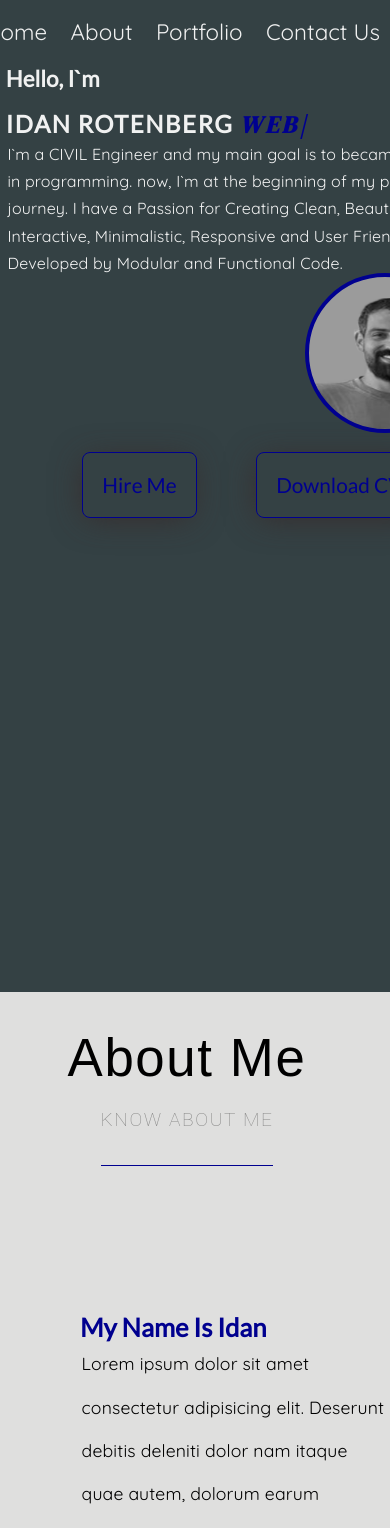
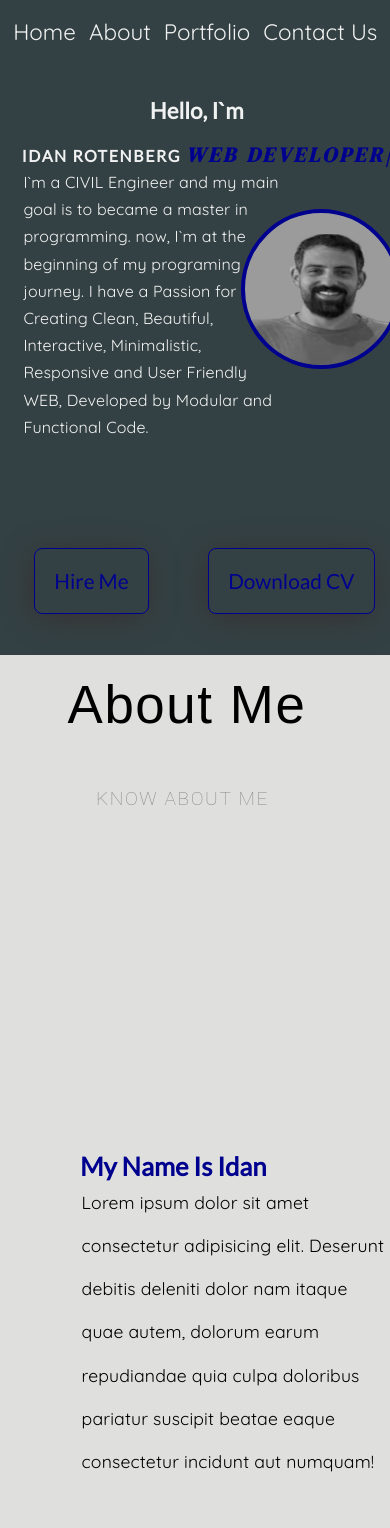
Before and after one commit to Idan3011/Portfolio, a React (Vite) app: page / in a window 390 px wide. Shown: the top 1528 px of the page. Built offline with nearby package versions, Linux system fonts and the light colour scheme.

Commit message:
Add some Responsivity

```diff
--- a/src/App.css
+++ b/src/App.css
@@ -259,3 +259,211 @@ div#footer p {
 
 
 }
+
+@media (max-width: 412px) {
+  ul.navbar {
+    display: flex;
+    margin-left: 9rem;
+    left: 62%;
+    list-style: none;
+    top: 3%;
+    width: 30rem;
+    font-size: 1.4rem;
+    width: 82%;
+    margin-left: 46rem;
+  }
+
+  h4 {
+    margin-left: 11rem;
+    margin-top: 3rem;
+    font-size: larger;
+    font-size: 1.4rem;
+    color: #f7f7f7f7;
+}
+
+div.content-container h2 {
+  margin-left: 3rem;
+    margin-top: 1rem;
+    font-size: larger;
+    font-size: 1rem;
+    color: #f7f7f7f7;
+    width: 100%;
+}
+
+div.content-container h2 span {
+  font-family: 'DM Serif Display', serif;
+  color: #00008f;
+  font-style: italic;
+  font-size: 1.3rem;
+  letter-spacing: 0.2rem;
+}
+  div.content-container p {
+
+      text-align: left;
+      line-height: 1.7rem;
+      letter-spacing: 0.01rem;
+      margin-left: 3.1rem;
+      color: #f7f7f7f7;
+      font-family: 'Quicksand', sans-serif;
+      font-size: 1rem;
+      width: 52%;
+
+  }
+
+  div.img1 {
+    background-image: url(/src/assets/PICS/profile-pic-fotor-bg-remover-20231123125125-modified.png);
+    width: 10rem;
+    height: 10rem;
+    border: 0.3rem solid #00008f;
+    border-radius: 50%;
+    background-repeat: no-repeat center center/cover;
+    background-size: 100% 100%;
+    margin-left: 15rem;
+    margin-top: -17rem;
+}
+
+ul.btns {
+  display: flex;
+  flex-direction: row;
+  position: absolute;
+  width: 35rem;
+  height: 2rem;
+  list-style: none;
+  margin-top: 10rem;
+  margin-left: -3rem;
+  align-items: center;
+}
+
+#home {
+  background: #344144;
+  margin: 0;
+  padding: 1px;
+  color: #f7f7f7f7;
+  font-family: 'Lato', sans-serif;
+  width: 100%;
+  min-height: 70vh;
+}
+
+#about div.header h4 {
+  width: 100%;
+  color: rgba(0,0,0,.4);
+  font-family: Roboto, sans-serif;
+  font-weight: lighter;
+  letter-spacing: 0.1rem;
+  font-size: 1.2rem;
+}
+
+.about-container h1 {
+  color: #00008f;
+  margin-left: 0rem;
+  font-family: 'Lato';
+  font-size: 1.6rem;
+  margin-top: 18rem;
+  padding-top: 1rem;
+}
+
+#about div.header h4 {
+  width: 100%;
+  color: rgba(0,0,0,.4);
+  font-family: Roboto, sans-serif;
+  font-weight: lighter;
+  letter-spacing: 0.1rem;
+  font-size: 1.2rem;
+  border: none;
+  margin-left: 15rem;
+}
+
+button.form-btn {
+  width: 8rem;
+  height: 3rem;
+  border: none;
+  background: #00008f;
+  border-radius: 0.5rem;
+  margin-left: 10rem;
+  color: #f7f7f7f7;
+  font-family: 'Lato';
+  font-size: 1.2rem;
+  margin-top: 19rem;
+  margin-left: 8rem;
+}
+
+.card-header h4 {
+  color: rgba(230, 222, 222, 0.7);
+  border-bottom-color: #f7f7f7f7;
+  margin-right: 0rem;
+  width: 100%;
+}
+
+.card-container {
+  display: grid;
+  width: 100%;
+  min-height: 89vh;
+  grid-template-rows: repeat(1, 1fr);
+  padding: 0rem 3.5rem;
+  row-gap: 2rem;
+  grid-template-columns: repeat(1, 1fr);
+  margin-left: -2rem;
+}
+
+.header h4 {
+  color: rgba(0,0,0,.4);
+  font-family: Roboto, sans-serif;
+  font-weight: lighter;
+  letter-spacing: 0.1rem;
+  font-size: 1.2rem;
+  padding-bottom: 2.1rem;
+  width: 100%;
+  margin-left: 14rem;
+}
+
+form#form-contact {
+  height: 31rem;
+  border-radius: 0.5rem;
+  background: #f7f7f7f7;
+  padding: 0 0.4rem;
+  width: 12rem;
+  overflow: hidden;
+  margin-right: 1rem;
+}
+button#submit {
+  width: 6rem;
+  height: 2rem;
+  margin-top: 0.5rem;
+  border-radius: 0.5rem;
+  background: black;
+  position: relative;
+  display: flex;
+  align-items: center;
+  justify-content: center;
+  border: none;
+  font-family: 'Quicksand';
+  color: #f7f7f7f7;
+  cursor: pointer;
+  font-size: 0.7rem;
+  overflow: hidden;
+  font-weight: 600;
+  letter-spacing: 0.05rem;
+}
+div#contactus {
+  width: 100%;
+  min-height: 71vh;
+  background: #dfdfde;
+}
+
+div#footer {
+  background-color: rgb(11, 6, 6);
+  min-height: 22vh;
+  width: 100%;
+}
+#footer ul {
+  display: flex;
+  flex-direction: row;
+  align-items: center;
+  width: 42rem;
+  margin-left: -8.5rem;
+  list-style: none;
+  justify-content: center;
+  height: 8rem;
+  line-height: 0.1rem;
+}
+}
--- a/src/assets/components/header/Header.jsx
+++ b/src/assets/components/header/Header.jsx
@@ -64,7 +64,7 @@ const Header = ({ focus }) => {
                   "WEB DEVELOPER.",
                   250,
                 ]}
-                speed={150}
+                speed={250}
                 repeat={Infinity}
               />
             </h2>
```
